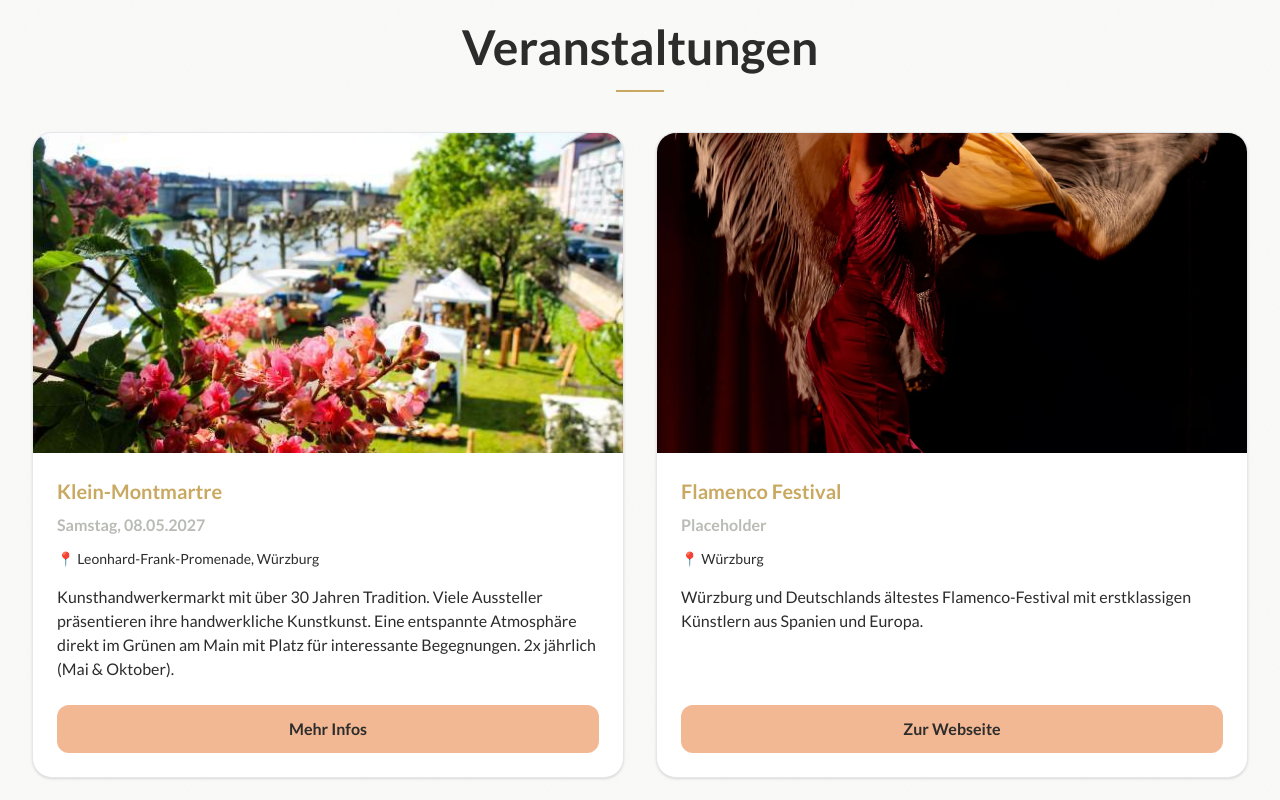
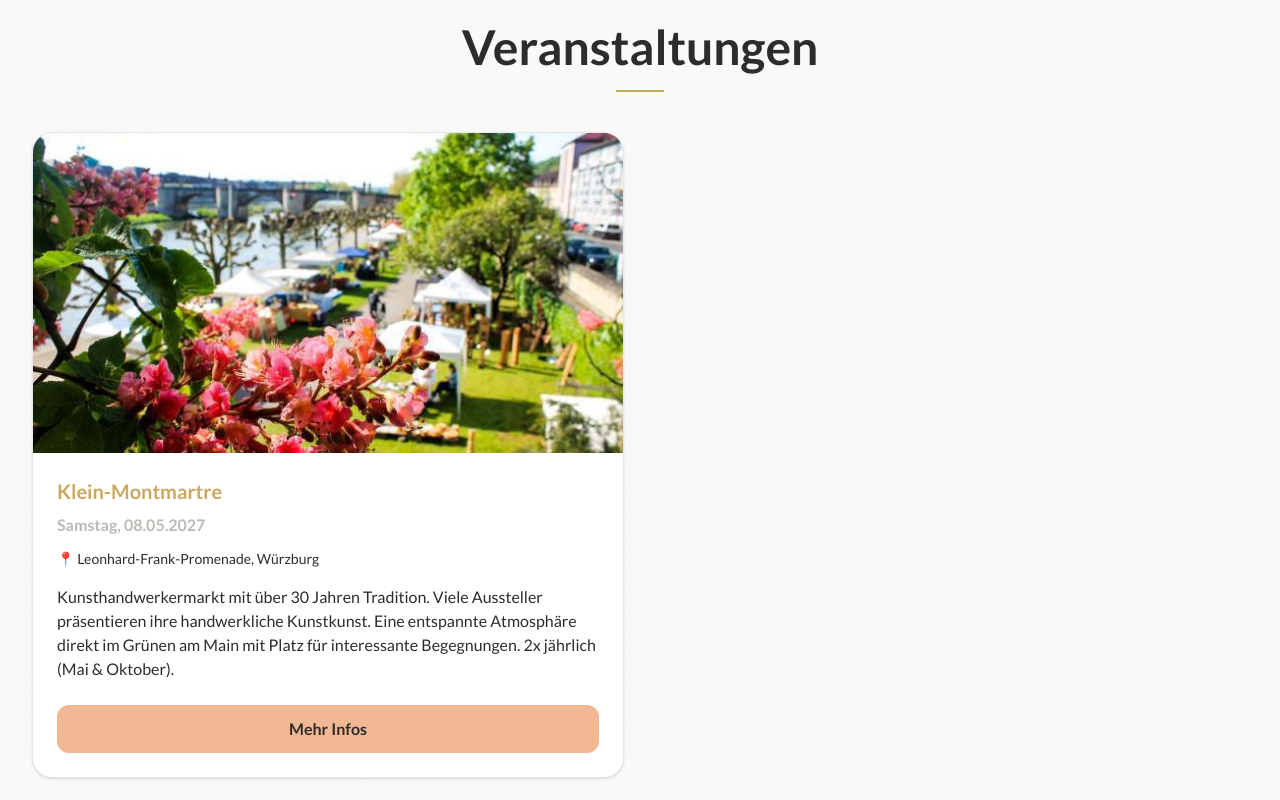
Before and after one commit to waynedevilliers/salon77, a Next.js app: page /veranstaltungen in a window 1280 px wide. Shown: the part 440-1240 px from the top of the page. Built offline with nearby package versions, Linux system fonts and the light colour scheme.

Commit message:
content(veranstaltungen): remove Flamenco Festival card until it has a date
The card showed 'Placeholder' as its date. It is removed until the festival
date is known. The entry can be added back with a real date.

Co-Authored-By: Claude Haiku 5.5 <noreply@anthropic.com>

```diff
--- a/app/veranstaltungen/page.tsx
+++ b/app/veranstaltungen/page.tsx
@@ -21,16 +21,6 @@ const EVENTS = [
     image: '/salon77/kleinmomatra/IMG_7469.jpeg',
     buttonText: 'Mehr Infos',
     buttonLink: '/veranstaltungen/klein-montmartre',
-  },
-  {
-    title: 'Flamenco Festival',
-    date: 'Placeholder',
-    location: 'Würzburg',
-    description:
-      'Würzburg und Deutschlands ältestes Flamenco-Festival mit erstklassigen Künstlern aus Spanien und Europa.',
-    image: '/salon77/kleinmomatra/flamenco.webp',
-    buttonText: 'Zur Webseite',
-    buttonLink: 'https://www.wueflamencofestival.de/',
   },
 ];
 
```
